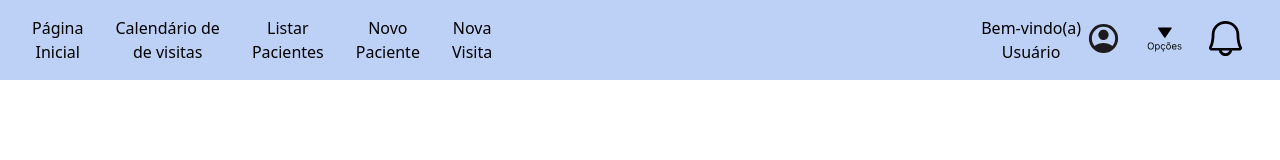
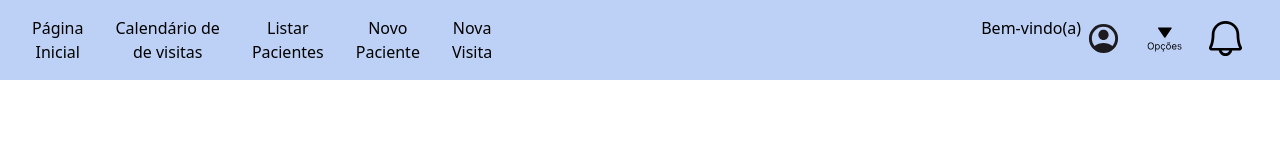
Before and after one commit to Jonas-eng-21/Sistema-de-assistencia-para-visitas-domiciliares, a React (Vite) app in the folder sistemaFront/: page /principal in a window 1280 px wide. Shown: the top 160 px of the page. Built offline with nearby package versions, Linux system fonts and the light colour scheme; sample sign-in values are in the browser's storage.

Commit message:
Aparecer nome do usuario no header

```diff
--- a/sistemaFront/src/components/Header/index.tsx
+++ b/sistemaFront/src/components/Header/index.tsx
@@ -1,7 +1,10 @@
 import * as S from './style';
 import React from 'react';
+import { useAuth } from "../../context/AuthContext";
 
-const Header: React.FC = () => (
+const Header: React.FC = () => {
+    const { user } = useAuth();
+    return (
         <S.HeaderContainer>
             <S.HeaderAtalhos>
                 <p>Página<br /> Inicial</p>
@@ -12,7 +15,20 @@ const Header: React.FC = () => (
             </S.HeaderAtalhos>
             <S.HeaderLadoDireito>
                 <div style={{ display: 'flex' }}>
-                <p>Bem-vindo(a)<br /> Usuário</p>
+                    {user && user.nome ? (
+                        <p>
+                            Bem-vindo(a)
+                            <br />
+                            {user.nome.length > 30
+                                ? user.nome
+                                      .split(' ')
+                                      .slice(0, -1)
+                                      .join(' ')
+                                : ` ${user.nome}`}
+                        </p>
+                    ) : (
+                        <p>Bem-vindo(a)<br /></p>
+                    )}
                     <button style={{ background: 'none', border: 'none', cursor: 'pointer', padding: '5px' }}>
                         <img src="/account_circle.svg" alt="Conta do usuário" style={{ width: 35, height: 35 }} />
                     </button>
@@ -30,5 +46,6 @@ const Header: React.FC = () => (
             </S.HeaderLadoDireito>
         </S.HeaderContainer>
     );
+};
 
 export default Header;
```
Lines whose indentation alone changed are shown as unchanged.
